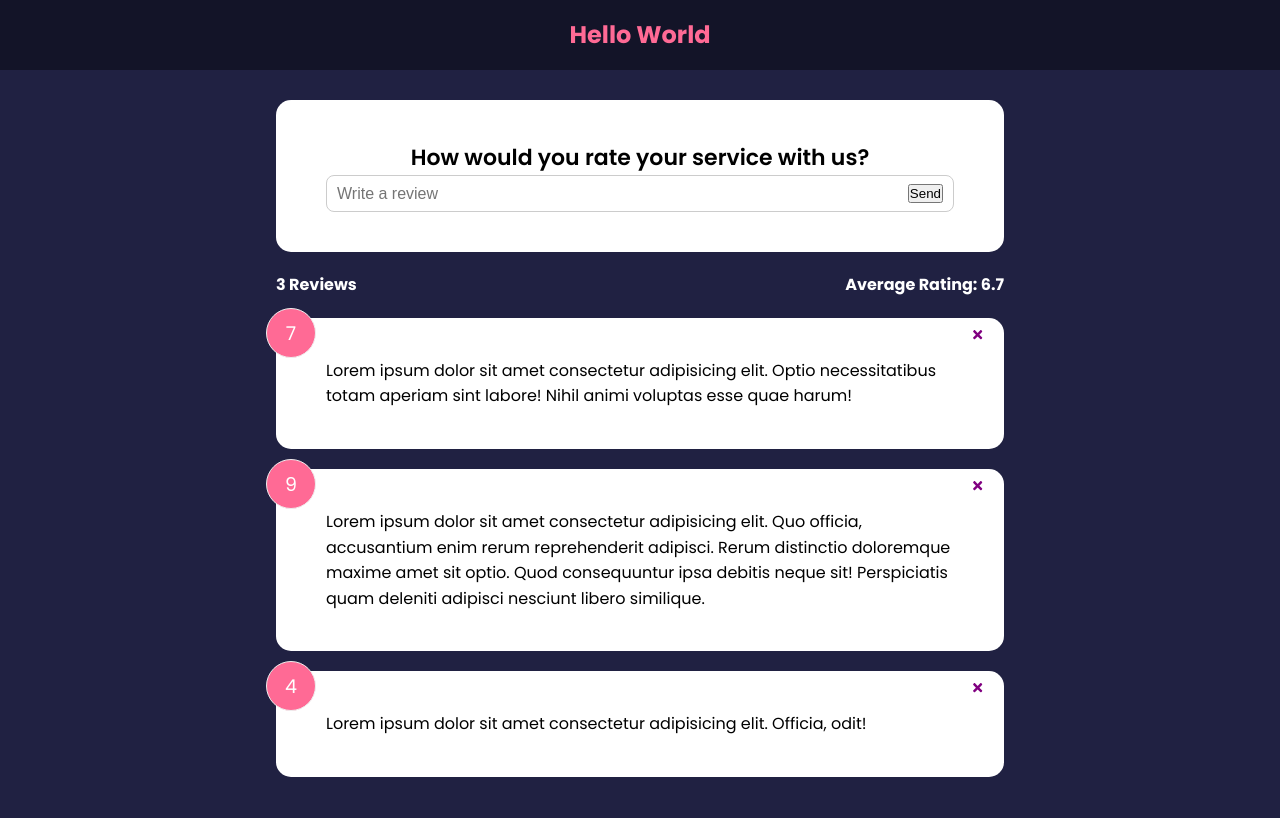
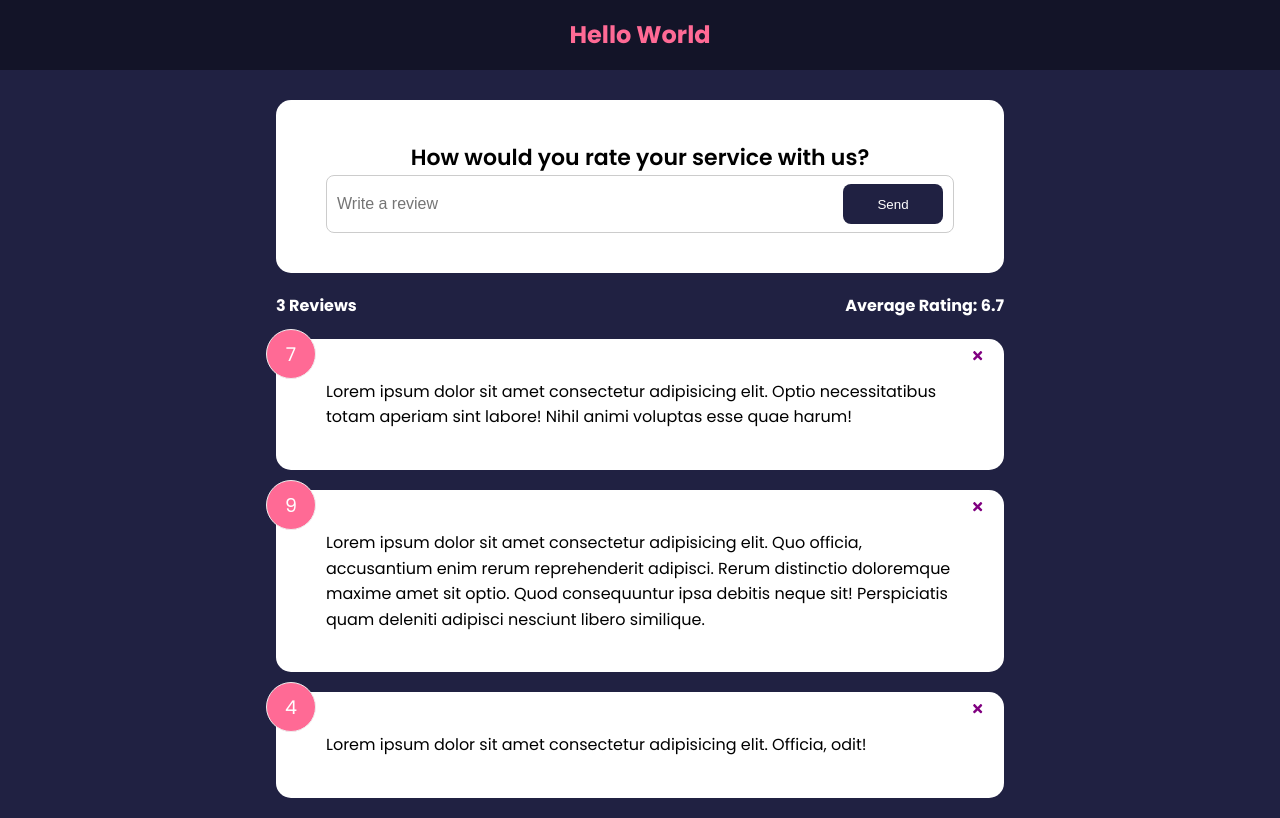
Before and after one commit to JLoweDev/react-feedback-app, a React (Create React App) app: page / in a window 1280 px wide. Built offline with nearby package versions, Linux system fonts and the light colour scheme.

Commit message:
Added shared Button.js

```diff
--- a/src/components/FeedbackForm.js
+++ b/src/components/FeedbackForm.js
@@ -1,6 +1,7 @@
 import React from 'react'
 import {useState} from 'react'
 import Card from './shared/Card'
+import Button from './shared/Button'
 
 function FeedbackForm() {
     const [text, setText] = useState('')
@@ -16,7 +17,7 @@ function FeedbackForm() {
                 {/* @todo - rating select component */}
                 <div className="input-group">
                     <input onChange={handleTextChange} type="text" placeholder='Write a review' value={text} />
-                    <button type="submit">Send</button>
+                    <Button type="submit">Send</Button>
                 </div>
             </form>
         </Card>
--- /dev/null
+++ b/src/components/shared/Button.js
@@ -0,0 +1,25 @@
+import React from 'react'
+import PropTypes from 'prop-types'
+
+function Button({ children, version, type, isDisabled }) {
+    return (
+        <button type={type} disabled={isDisabled} className={`btn btn-${version}`}>
+            {children}
+        </button>
+    )
+}
+
+Button.defaultProps = {
+    version: 'primary',
+    type: 'button',
+    isDisabled: false,
+}
+
+Button.propTypes = {
+    children: PropTypes.node.isRequired,
+    version: PropTypes.string,
+    type: PropTypes.string,
+    isDisabled: PropTypes.bool,
+}
+
+export default Button
```
